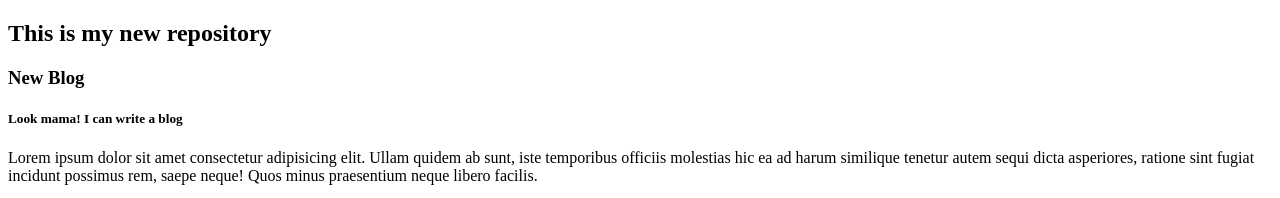
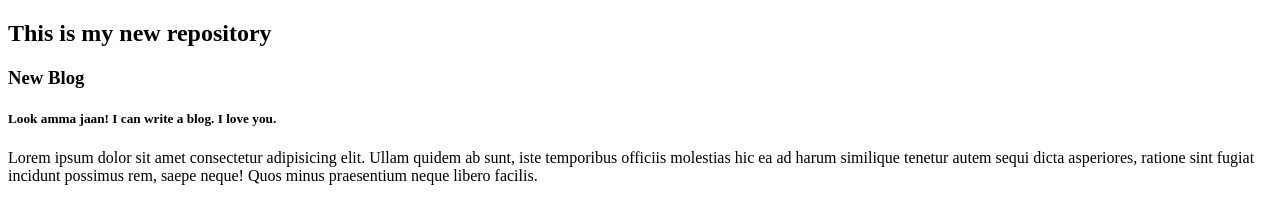
Before and after one commit to sumonkaysar/new-repo, a plain HTML site: page index.html in a window 1280 px wide. Shown: the top 198 px of the page. Drawn offline with Linux system fonts and the light colour scheme.

Commit message:
amma in my new blog

```diff
--- a/index.html
+++ b/index.html
@@ -10,7 +10,7 @@
   <h2>This is my new repository</h2>
   <div>
     <h3>New Blog</h3>
-    <h5>Look mama! I can write a blog</h5>
+    <h5>Look amma jaan! I can write a blog. I love you.</h5>
     <p>Lorem ipsum dolor sit amet consectetur adipisicing elit. Ullam quidem ab sunt, iste temporibus officiis molestias hic ea ad harum similique tenetur autem sequi dicta asperiores, ratione sint fugiat incidunt possimus rem, saepe neque! Quos minus praesentium neque libero facilis.</p>
   </div>
   <img src="images/me3.jpg" alt="me" width="300">
```
